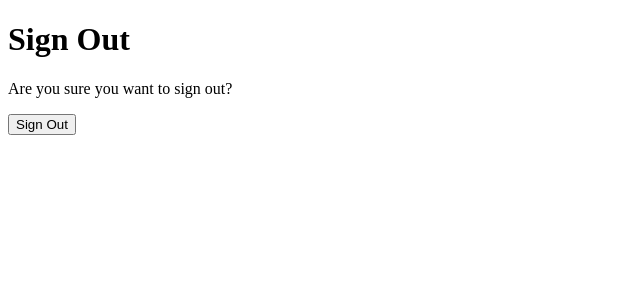
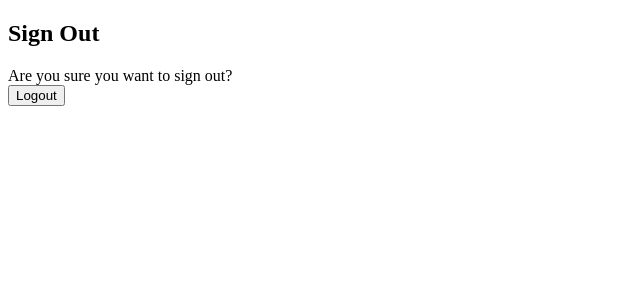
Before and after one commit to MustafaGamalMuhammed/events, a Django app: page /accounts/logout/ in a window 1280 px wide. Shown: the part 103-403 px from the top of the page, without its empty margins (0-640 px from the left). Run offline with Django 3.2, Linux system fonts and the light colour scheme; a user stored in the database is signed in.

Commit message:
Modify logout template; added styles

```diff
--- a/app/templates/account/logout.html
+++ b/app/templates/account/logout.html
@@ -2,11 +2,21 @@
 
 {% block content %}
 <div class="signout">
-    <h1>Sign Out</h1>
-    <p>Are you sure you want to sign out?</p>
-    <form method="post" action="/accounts/logout/">
+    <h2>Sign Out</h2>
+
+    <form
+        method="post"
+        action="/accounts/logout/"
+        class="events-create">
         {% csrf_token %}
-        <button type="submit">Sign Out</button>
+
+        <div class="field">
+            <label>Are you sure you want to sign out?</label>
+
+            <div class="input create-event">
+                <button id="events-delete">Logout</button>
+            </div>
+        </div>
     </form>
 </div>
 {% endblock content %}
```
Also changed, not shown: app/db.sqlite3.
